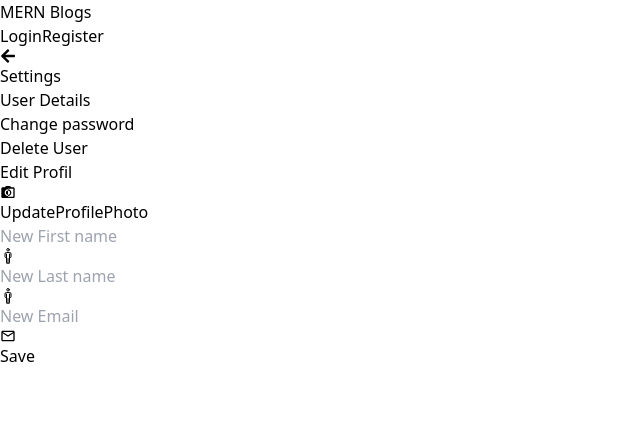
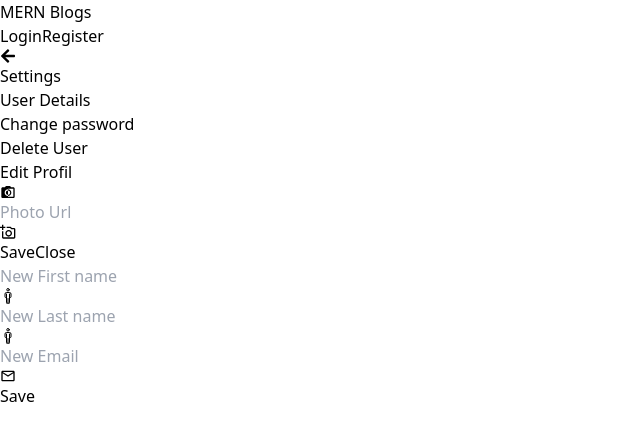
Before and after one commit to sz-adam/Blog-fullsctack-, a React (Vite) app in the folder frontend/: page /settings/1 in a window 1280 px wide. Both pictures are taken after a click on the icon 8 px from the left and 192 px from the top of the page. Shown: the top 440 px of the page, without its empty margins (0-640 px from the left). Built offline with nearby package versions, Linux system fonts and the light colour scheme.

Commit message:
style photo update

```diff
--- a/frontend/src/components/UpdateProfilePhoto.jsx
+++ b/frontend/src/components/UpdateProfilePhoto.jsx
@@ -1,9 +1,36 @@
-import React from 'react'
+import React, { useState } from "react";
+import InputBox from "./InputBox";
+import { MdOutlineAddAPhoto } from "react-icons/md";
 
-function UpdateProfilePhoto() {
+function UpdateProfilePhoto({ setUpdateProfilePhotos }) {
+  const [newPhoto, setNewPhoto] = useState("");
+
   return (
-    <div>UpdateProfilePhoto</div>
-  )
+    <div className="fixed top-0 left-0 w-full h-full bg-black bg-opacity-50 flex justify-center items-center z-50">
+      <form className="bg-white p-8 rounded shadow-md w-full md:w-1/2">
+        <InputBox
+          type="text"
+          icon={MdOutlineAddAPhoto}
+          placeholder="Photo Url"
+          value={newPhoto}
+          onChange={(event) => setNewPhoto(event.target.value)}
+          required={true}
+        />
+        <div className="flex justify-evenly mt-4">
+          <button type="submit" className="editText focus:ring focus:ring-green-500 bg-green-400 text-white text-lg">
+            Save
+          </button>
+          <button
+            type="button"
+            onClick={() => setUpdateProfilePhotos(false)}
+            className="editText focus:ring focus:ring-red-500 bg-red-400 text-white text-lg"
+          >
+            Close
+          </button>
+        </div>
+      </form>
+    </div>
+  );
 }
 
-export default UpdateProfilePhoto
+export default UpdateProfilePhoto;
--- a/frontend/src/pages/UserSettings.jsx
+++ b/frontend/src/pages/UserSettings.jsx
@@ -145,7 +145,7 @@ function UserSettings() {
               onClick={() =>setUpdateProfilePhotos(true)} />
             </div>
             {updateProfilePhotos &&(
-              <UpdateProfilePhoto />
+              <UpdateProfilePhoto setUpdateProfilePhotos={setUpdateProfilePhotos}/>
             )}
 
             <div className="flex justify-center items-center w-full h-full md:h-[55vh] ">
```
